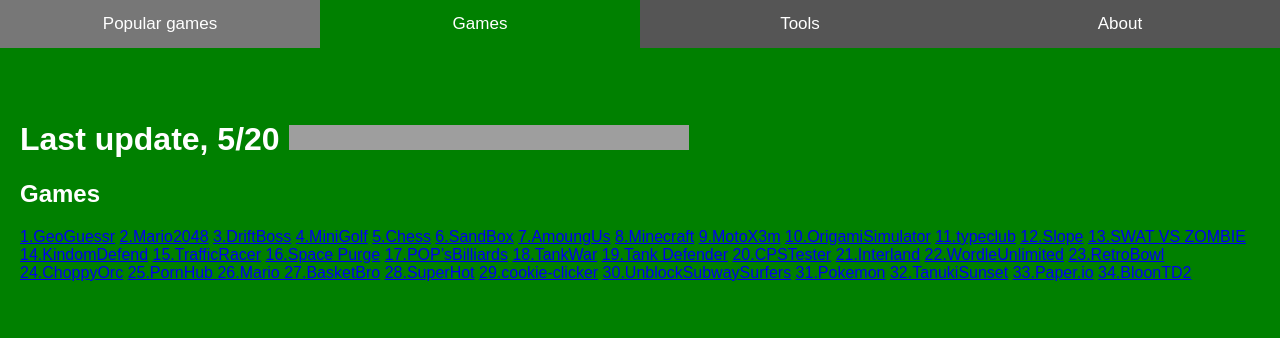
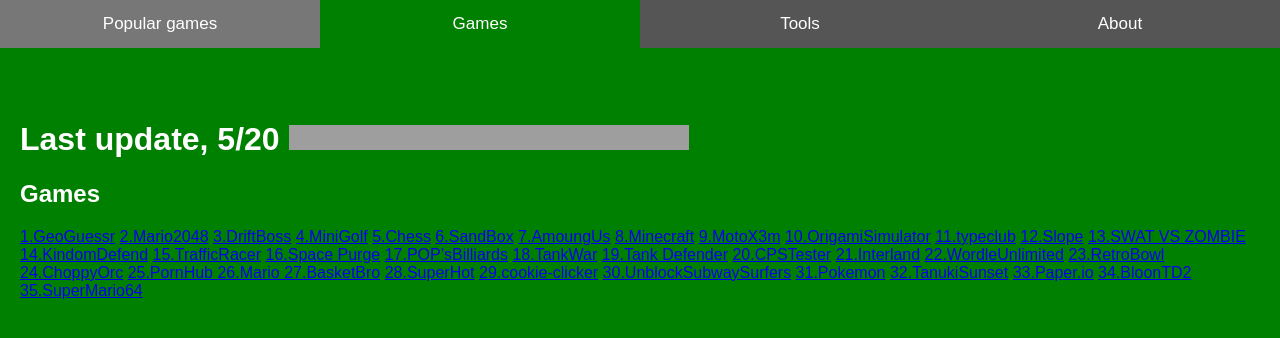
Before and after one commit to YouTingLiao/Games, a plain HTML site: page index.html in a window 1280 px wide. Drawn offline with Linux system fonts and the light colour scheme; grey boxes are pictures that could not be loaded.

Commit message:
Update index.html

```diff
--- a/index.html
+++ b/index.html
@@ -154,6 +154,7 @@
   <a href="https://rawcdn.githack.com/3kh0/3kh0.github.io/03e8632d56589020ab71a2b5c420855b9c3cd684/projects/tanuki-sunset/index.html" target = "_blank">32.TanukiSunset</a>
   <a href="https://rawcdn.githack.com/3kh0/3kh0.github.io/351a0752e42b33642d9c0a0d39ef28557876891a/projects/paperio2/index.html" target = "_blank">33.Paper.io</a>
   <a href="https://rawcdn.githack.com/3kh0/3kh0.github.io/581eb1e3514873776c844c79c9301b75a0d421ad/projects/bloonstd2/index.html">34.BloonTD2</a>
+  <a href="https://rawcdn.githack.com/3kh0/3kh0.github.io/4980b6709563a8ee78e5a49114335f77f66e0119/projects/sm64/index.html" target = "_blank">35.SuperMario64</a>
 </div>
 
 <div id="Tools" class="tabcontent">
```
